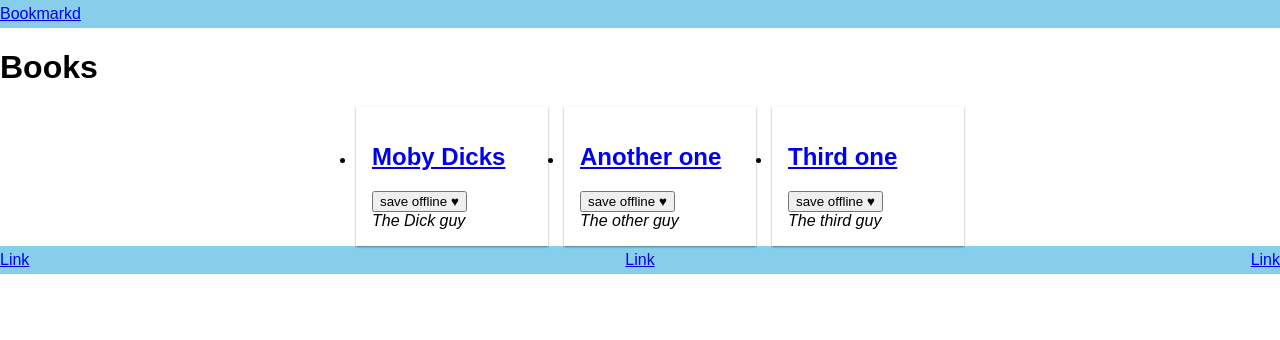
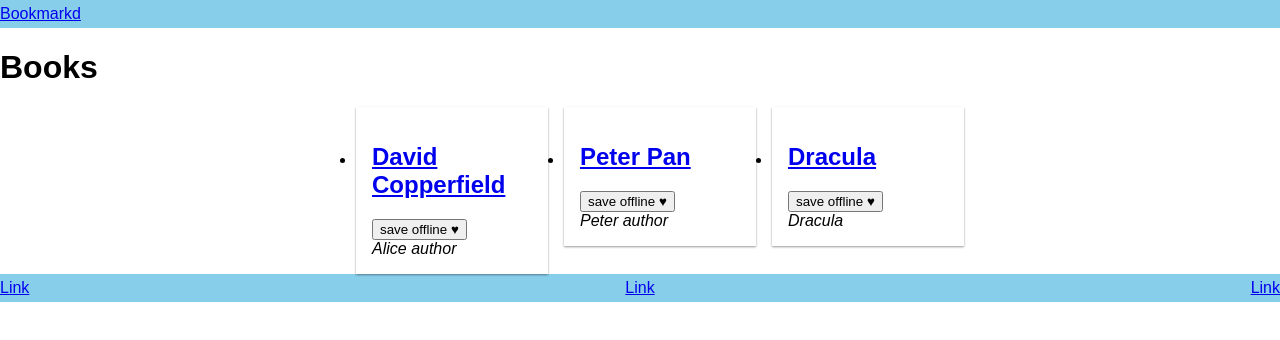
Before and after one commit to oliverjam/bookmarkd, a React (Create React App) app: page / in a window 1280 px wide. Shown: the top 340 px of the page. Built offline with nearby package versions, Linux system fonts and the light colour scheme.

Commit message:
Render last openened page of any book
relates #39

```diff
--- a/src/components/Book.js
+++ b/src/components/Book.js
@@ -1,6 +1,6 @@
 import React from 'react';
 
-import styled from 'styled-components';
+// import styled from 'styled-components';
 import { fetchBook } from '../actions';
 import { connect } from 'react-redux';
 import { bindActionCreators } from 'redux';
--- a/src/components/BookGrid.js
+++ b/src/components/BookGrid.js
@@ -1,5 +1,5 @@
 import React from 'react';
-import styled from 'styled-components';
+// import styled from 'styled-components';
 import { connect } from 'react-redux';
 import Grid from './utilities/Grid';
 import Book from './Book';
--- a/src/components/Reader.js
+++ b/src/components/Reader.js
@@ -5,6 +5,7 @@ import { ReactReader } from 'react-reader';
 import styled from 'styled-components';
 
 import { addBook, updateCurrentLocation } from '../actions';
+import slugToTitle from './../lib/slugToTitle';
 
 const ReaderContainer = styled.div`
   height: 100vh;
@@ -25,13 +26,17 @@ class Reader extends Component {
 
   render() {
     const { books } = this.props.user;
-    const currentLocation = books[0] ? books[0].location : '';
+    const indexOfCurrentBook = books.findIndex(
+      book => book.slug === this.props.slug
+    );
+
+    const currentLocation = (books[indexOfCurrentBook] || {}).location;
 
     return (
       <ReaderContainer>
         <ReactReader
-          url={`https://s3-eu-west-1.amazonaws.com/react-reader/${this.props.slug}.epub`}
-          title={'Alice in wonderland'}
+          url={`https://s3.eu-west-2.amazonaws.com/all-the-epubs/${this.props.slug}.epub`}
+          title={slugToTitle(this.props.slug)}
           location={currentLocation}
           locationChanged={this.onLocationChange}
         />
--- a/src/defaultState.js
+++ b/src/defaultState.js
@@ -1,21 +1,21 @@
 const defaultState = {
   books: [
     {
-      title: 'Moby Dicks',
-      author: 'The Dick guy',
-      slug: 'alice',
+      title: 'David Copperfield',
+      author: 'Alice author',
+      slug: 'david-copperfield',
       id: 1,
     },
     {
-      title: 'Another one',
-      author: 'The other guy',
-      slug: 'alice',
+      title: 'Peter Pan',
+      author: 'Peter author',
+      slug: 'peter-pan',
       id: 2,
     },
     {
-      title: 'Third one',
-      author: 'The third guy',
-      slug: 'alice',
+      title: 'Dracula',
+      author: 'Dracula',
+      slug: 'dracula',
       id: 3,
     },
   ],
--- /dev/null
+++ b/src/lib/slugToTitle.js
@@ -0,0 +1 @@
+export default slug => slug.toUpperCase().replace(/-/g, ' ');
--- a/src/reducers/userReducer.js
+++ b/src/reducers/userReducer.js
@@ -3,11 +3,13 @@ import { ADD_BOOK, UPDATE_CURRENT_LOCATION } from '../constants';
 export const userReducer = (state = {}, action) => {
   switch (action.type) {
     case ADD_BOOK:
-      const bookIndex = state.books.findIndex(book => {
-        return action.slug === 'alice';
+      // check if book has already been opened so that
+      // we don't add to user's books
+      const wasBookAlreadyOpened = state.books.some(book => {
+        return book.slug === action.slug;
       });
 
-      if (bookIndex >= 0) {
+      if (wasBookAlreadyOpened) {
         return state;
       }
 
```
